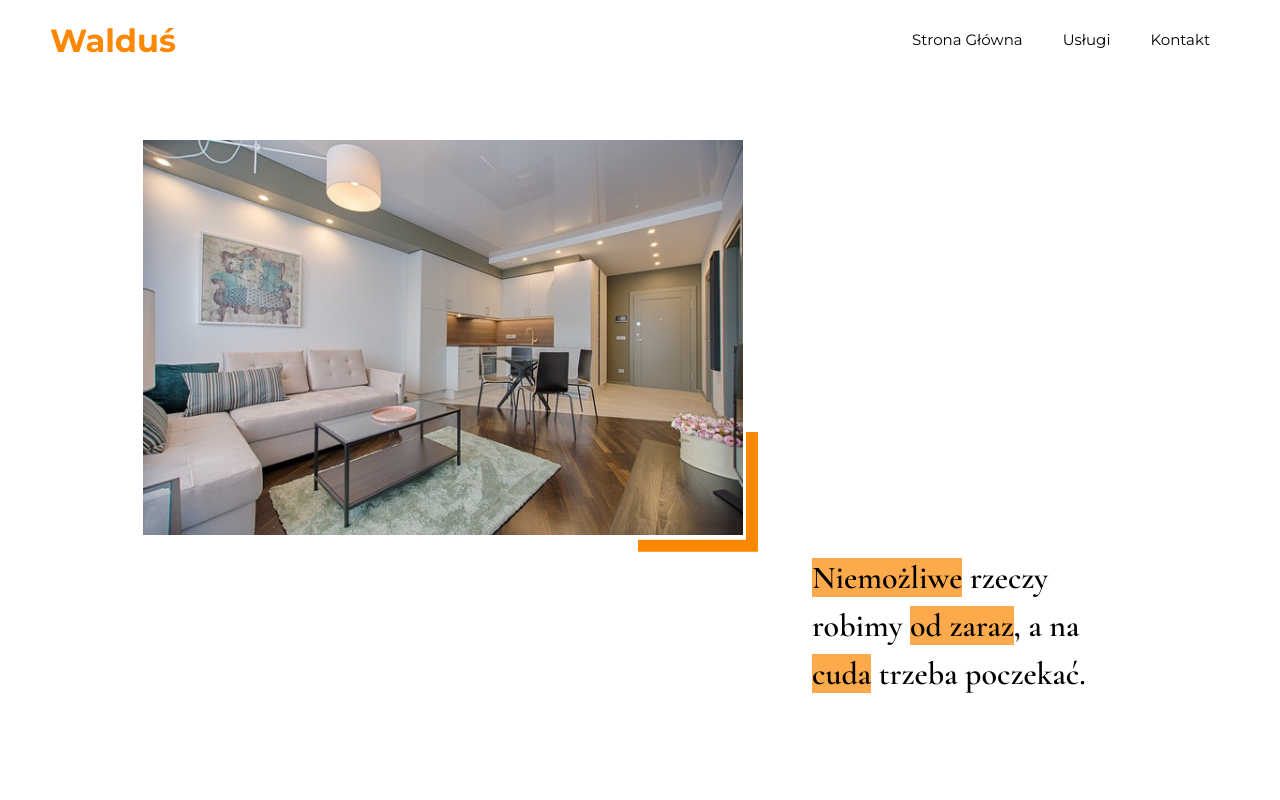
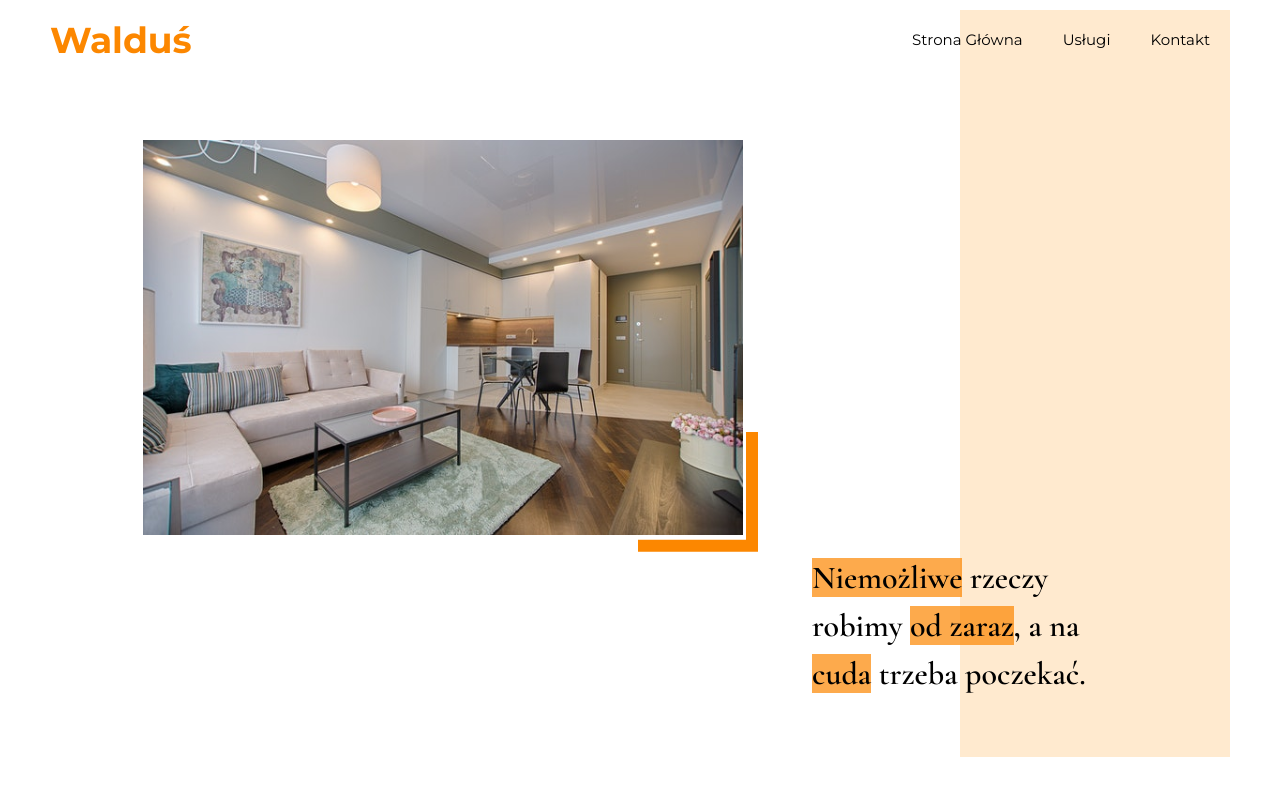
Before and after one commit to KarolG99/Waldus-new, a React (Create React App) app: page / in a window 1280 px wide. Shown: the top 800 px of the page. Built offline with nearby package versions, Linux system fonts and the light colour scheme.

Commit message:
added after in header

```diff
--- a/src/assets/styles/theme.ts
+++ b/src/assets/styles/theme.ts
@@ -9,7 +9,7 @@ export const theme = {
   },
   font: {
     size: {
-      heading: "3.2rem",
+      heading: "3.6rem",
       headingMobile: "5.3rem",
       headingSmall: "4.2rem",
       paragraph: "1.6rem",
--- a/src/components/Header/Header.styles.ts
+++ b/src/components/Header/Header.styles.ts
@@ -1,15 +1,27 @@
 import styled from "styled-components";
 
-export const Wrapper = styled.div`
+export const Wrapper = styled.header`
   margin: 0 30px 150px 20px;
   padding-top: 60px;
+  position: relative;
+
+    &::after {
+      content: "";
+      width: 270px;
+      height: 120%;
+      background-color: #FFEACF;
+      position: absolute;
+      top: -70px;
+      right: 20px;
+    }
 `;
 
 export const HeaderImageWrapper = styled.div`
   position: relative;
-  width: 90%;
+  width: 100%;
   height: fit-content;
   max-width: 600px;
+  z-index: 9;
   ::after {
     position: absolute;
     width: 120px;
@@ -40,7 +52,6 @@ export const HeaderQuote = styled.h1`
   position: relative;
   z-index: 10;
   line-height: 150%;
-  /* background-color: ${({ theme }) => theme.color.primary}; */
   padding: 5px;
 
   span {
```
